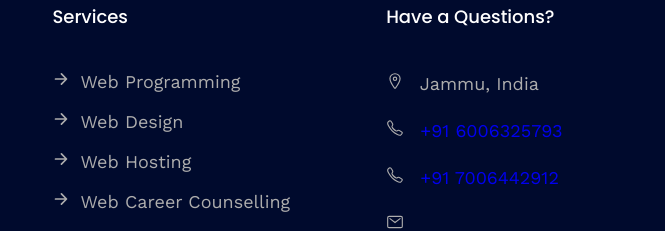
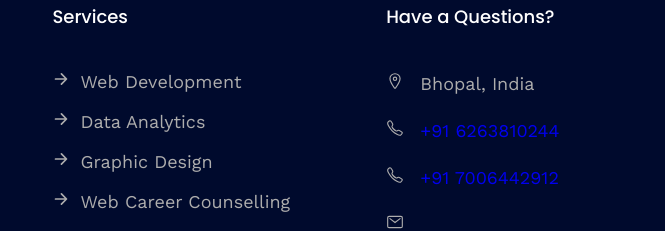
Before and after one commit to Ankitmahor/MyPortFolioWebsite4, a plain HTML site: page service.html in a window 1280 px wide. Shown: the part 1395-1626 px from the top of the page, 615-1280 px from the left. Drawn offline with nearby package versions, Linux system fonts and the light colour scheme.

Commit message:
Update service.html

```diff
--- a/service.html
+++ b/service.html
@@ -128,7 +128,8 @@
       </div>
     </section>
 
-    <!-- ========================================
+
+   <!-- ========================================
           Our footer Section
     ========================================  -->
 
@@ -178,15 +179,15 @@
           <ul>
             <li>
               <span><ion-icon name="arrow-forward-outline"></ion-icon></span
-              ><a href="#">web programming</a>
+              ><a href="#">web Development</a>
             </li>
             <li>
               <span><ion-icon name="arrow-forward-outline"></ion-icon></span
-              ><a href="#">web design</a>
+              ><a href="#">Data Analytics</a>
             </li>
             <li>
               <span><ion-icon name="arrow-forward-outline"></ion-icon></span
-              ><a href="#">web hosting</a>
+              ><a href="#">Graphic Design</a>
             </li>
 
             <li>
@@ -195,7 +196,7 @@
             </li>
             <!-- <li>
               <span><ion-icon name="arrow-forward-outline"></ion-icon></span
-              ><a href="#">web design</a>
+              ><a href="#">Resume Creation</a>
             </li> -->
           </ul>
         </div>
@@ -203,11 +204,11 @@
           <h3>Have a Questions?</h3>
           <address>
             <div>
-              <p>  <span><ion-icon name="location-outline"></ion-icon></span> Jammu, India </p>
+              <p>  <span><ion-icon name="location-outline"></ion-icon></span> Bhopal, India </p>
             </div>
 
             <div>
-              <p>  <span><ion-icon name="call-outline"></ion-icon></span> <a href="tel:+916006325793"> +91 6006325793 </a></p>
+              <p>  <span><ion-icon name="call-outline"></ion-icon></span> <a href="tel:+916006325793"> +91 6263810244 </a></p>
             </div>
             <div>
               <p>  <span><ion-icon name="call-outline"></ion-icon></span> <a href="tel:+917006442912"> +91 7006442912 </a></p>
```
